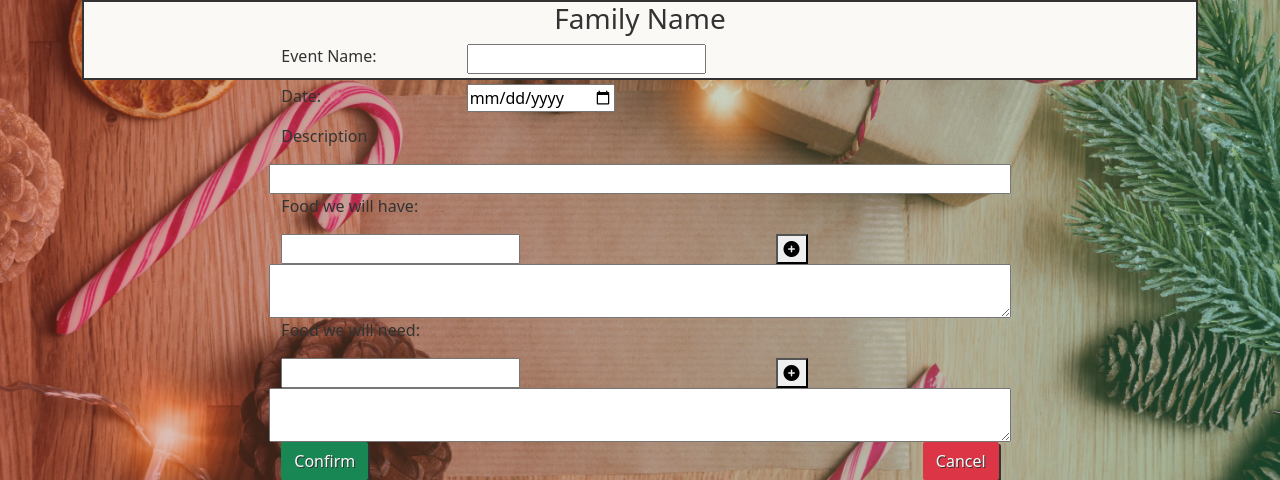
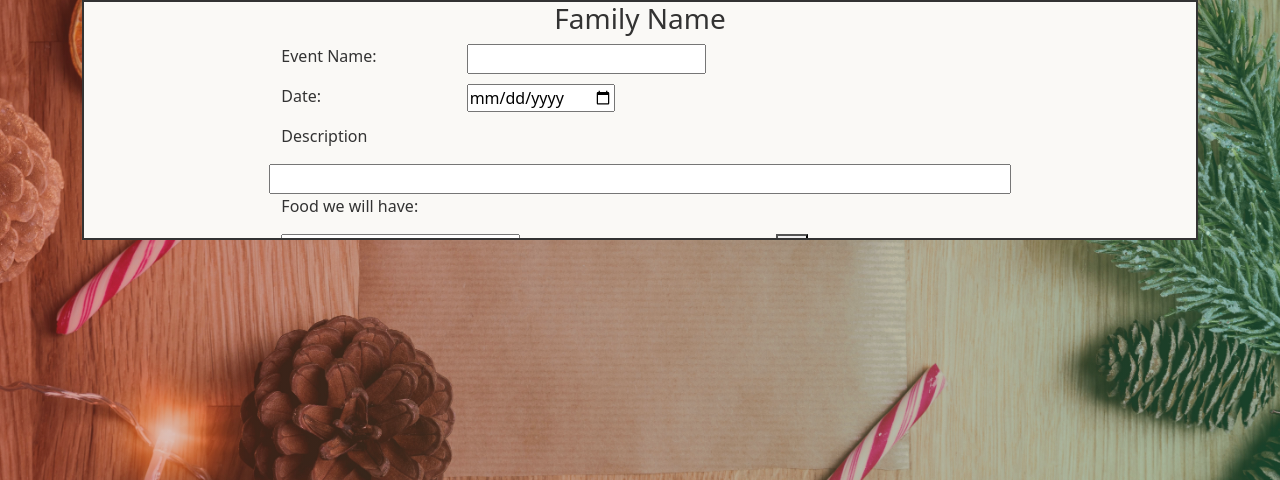
Before and after one commit to pbtrad/santa-s-kitchen-helper, a Flask app: template templates/event.html in a window 1280 px wide. Shown: the part 71-551 px from the top of the page. Run offline with Flask 2, Linux system fonts and the light colour scheme; the template is opened without the code that fills it, so the values that code supplies are empty; some libraries are stand-ins or nearby versions; some web fonts are replaced.

Commit message:
added container height and scroll for upcoming and previous events

```diff
--- a/static/css/style.css
+++ b/static/css/style.css
@@ -147,6 +147,8 @@ gap: 15px;
     color: #333;
     border: 2px solid #333;
     height: 5rem;
+    min-height: 15rem;
+    overflow: scroll;
 }
 
 .custom-button {
```
